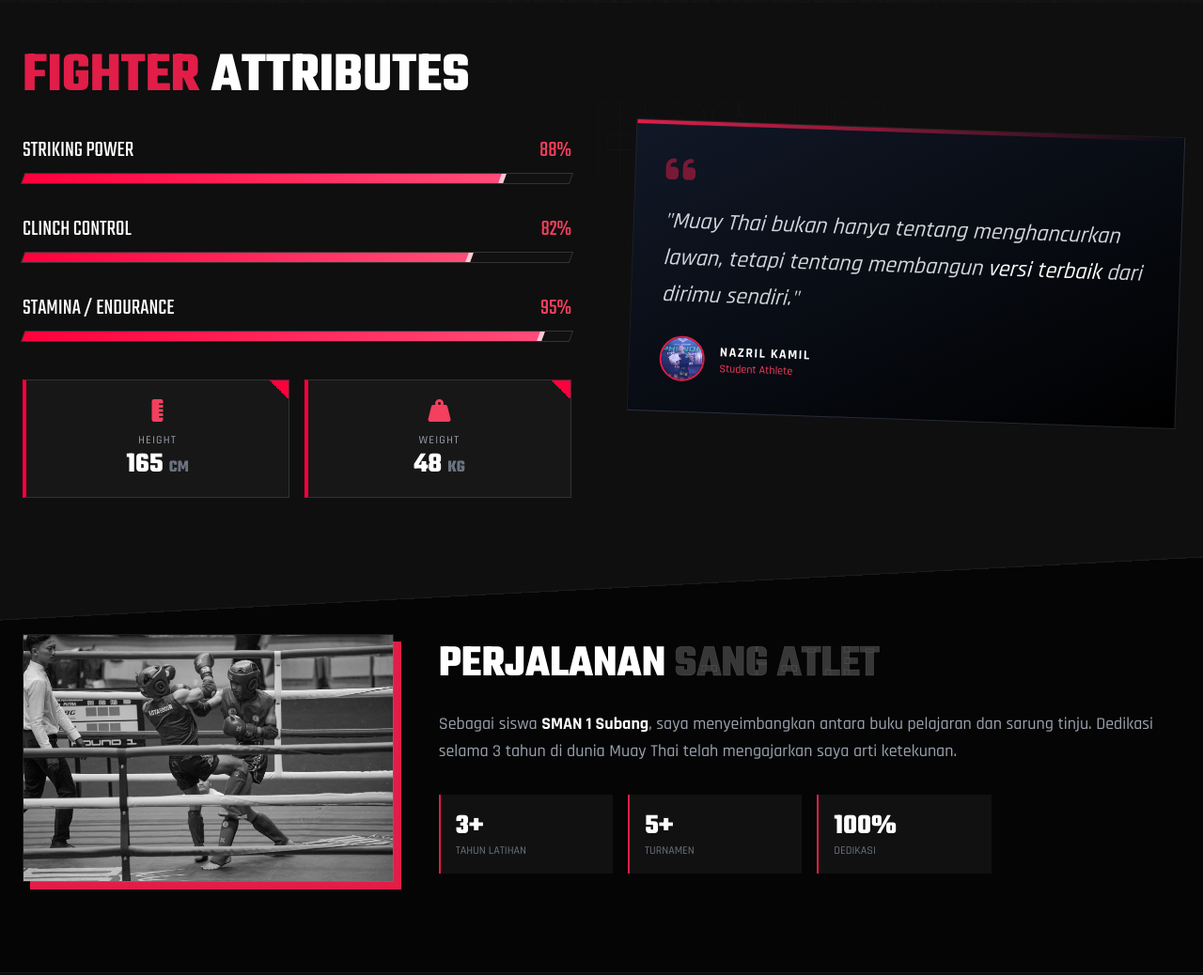
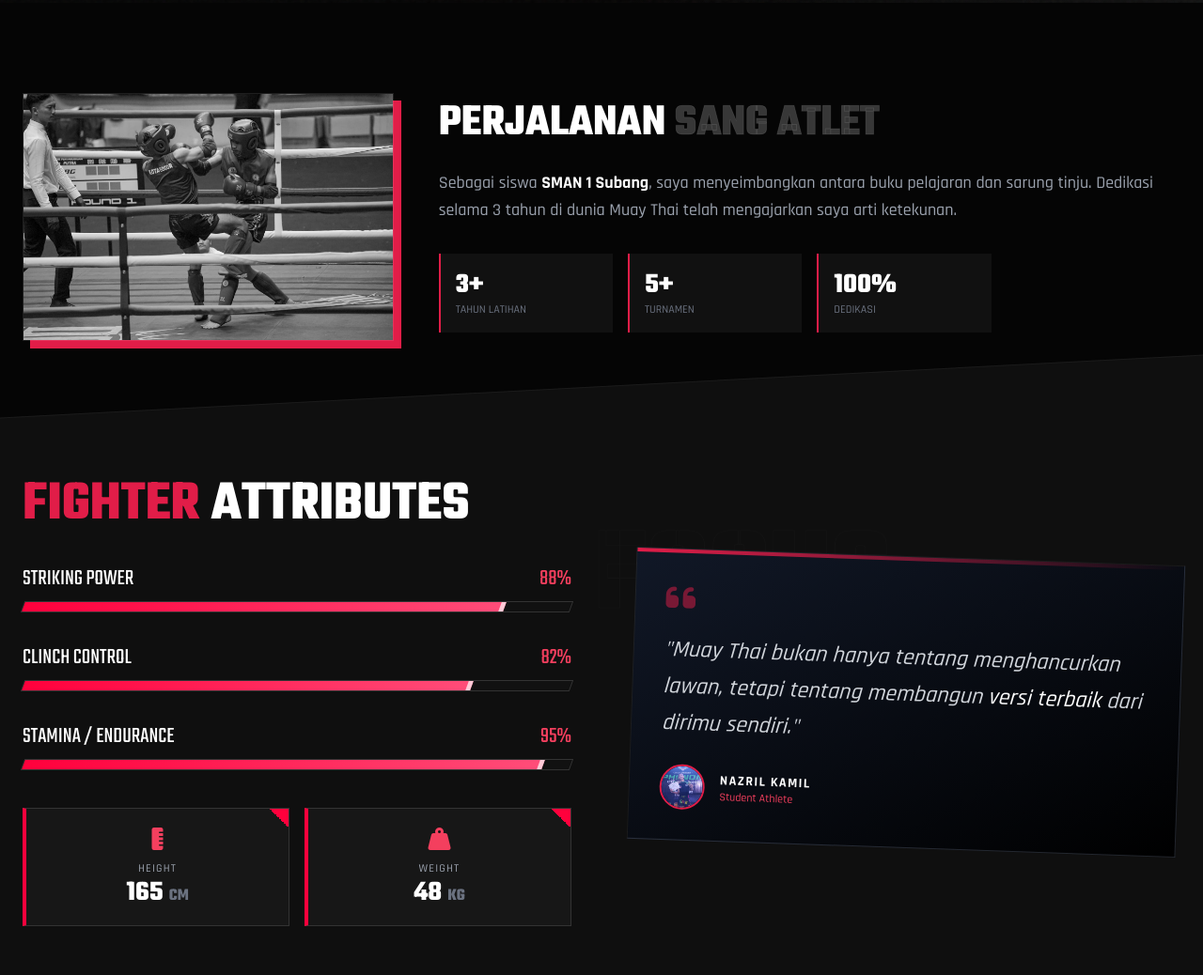
Before and after one commit to nazrilkamil-coder/portofolio, a plain HTML site: page index.html in a window 1280 px wide. Shown: the part 797-1835 px from the top of the page at 94% size. Drawn offline with nearby package versions, Linux system fonts and the light colour scheme.

Commit message:
Update index.html

```diff
--- a/index.html
+++ b/index.html
@@ -187,6 +187,7 @@
                 <li><a href="#about" class="nav-item hover:text-rose-500 transition">Tentang</a></li>
                 <li><a href="#stats" class="nav-item hover:text-rose-500 transition">Stats</a></li>
                 <li><a href="#achievements" class="nav-item hover:text-rose-500 transition">Prestasi</a></li>
+                <li><a href="#gallery" class="nav-item hover:text-rose-500 transition">Galeri</a></li>
                 <li><a href="#contact" class="nav-item hover:text-rose-500 transition">Kontak</a></li>
             </ul>
             <!-- Mobile Menu Button (Placeholder) -->
@@ -194,7 +195,7 @@
         </nav>
     </header>
 
-    <!-- HERO SECTION -->
+    <!-- 1. HERO SECTION (Beranda) -->
     <section id="home" class="min-h-screen flex items-center pt-20 relative overflow-hidden">
         <!-- Slash Graphic -->
         <div class="absolute top-0 right-0 w-1/2 h-full bg-gradient-to-l from-[#111] to-transparent transform skew-x-[-15deg] translate-x-32 -z-10 hidden md:block"></div>
@@ -228,12 +229,48 @@
                 <div class="absolute w-[300px] h-[300px] md:w-[500px] md:h-[500px] border-2 border-rose-600/20 rounded-full animate-[spin_10s_linear_infinite]"></div>
                 <div class="absolute w-[280px] h-[280px] md:w-[480px] md:h-[480px] border border-dashed border-white/10 rounded-full animate-[spin_15s_linear_infinite_reverse]"></div>
 
-                <img src="https://github.com/nazrilkamil-coder/portofolio/blob/main/WhatsApp%20Image%202026-02-06%20at%2000.00.48.jpeg" alt="Nazril Kamil Fighter" class="relative z-10 w-full max-w-md object-cover rounded-2xl shard-image shadow-2xl drop-shadow-[0_20px_50px_rgba(225,29,72,0.3)]">
+                <!-- Fixed Image Link (changed from blob to raw) -->
+                <img src="https://raw.githubusercontent.com/nazrilkamil-coder/portofolio/main/WhatsApp%20Image%202026-02-06%20at%2000.00.48.jpeg" alt="Nazril Kamil Fighter" class="relative z-10 w-full max-w-md object-cover rounded-2xl shard-image shadow-2xl drop-shadow-[0_20px_50px_rgba(225,29,72,0.3)]">
             </div>
         </div>
     </section>
 
-    <!-- STATS (HUD Style) -->
+    <!-- 2. ABOUT SECTION (Tentang Saya) -->
+    <!-- Dipindahkan ke urutan ke-2 agar sesuai flow LKPD -->
+    <section id="about" class="py-24 relative">
+        <div class="container mx-auto px-6">
+            <div class="flex flex-col md:flex-row items-center gap-12">
+                <div class="md:w-1/3">
+                    <div class="relative group">
+                        <div class="absolute inset-0 bg-rose-600 transform translate-x-2 translate-y-2 transition group-hover:translate-x-0 group-hover:translate-y-0"></div>
+                        <img src="https://raw.githubusercontent.com/nazrilkamil-coder/portofolio/main/WhatsApp%20Image%202026-02-05%20at%2011.28.39.jpeg" class="relative z-10 w-full grayscale group-hover:grayscale-0 transition duration-500 border border-white/10">
+                    </div>
+                </div>
+                <div class="md:w-2/3">
+                    <h2 class="text-5xl font-bold mb-6 heading-font">PERJALANAN <span class="outline-text text-white/20">SANG ATLET</span></h2>
+                    <p class="text-lg text-gray-400 mb-6 leading-relaxed">
+                        Sebagai siswa <strong class="text-white">SMAN 1 Subang</strong>, saya menyeimbangkan antara buku pelajaran dan sarung tinju. Dedikasi selama 3 tahun di dunia Muay Thai telah mengajarkan saya arti ketekunan.
+                    </p>
+                    <div class="grid grid-cols-2 md:grid-cols-4 gap-4 mt-8">
+                        <div class="p-4 bg-white/5 border-l-2 border-rose-600">
+                            <div class="text-3xl font-bold heading-font text-white">3+</div>
+                            <div class="text-xs text-gray-500 uppercase">Tahun Latihan</div>
+                        </div>
+                        <div class="p-4 bg-white/5 border-l-2 border-rose-600">
+                            <div class="text-3xl font-bold heading-font text-white">5+</div>
+                            <div class="text-xs text-gray-500 uppercase">Turnamen</div>
+                        </div>
+                            <div class="p-4 bg-white/5 border-l-2 border-rose-600">
+                            <div class="text-3xl font-bold heading-font text-white">100%</div>
+                            <div class="text-xs text-gray-500 uppercase">Dedikasi</div>
+                        </div>
+                    </div>
+                </div>
+            </div>
+        </div>
+    </section>
+
+    <!-- 3. STATS (Keahlian) -->
     <section id="stats" class="skew-section bg-[#0f0f0f] relative z-20 border-t border-white/5 border-b border-white/5">
         <div class="skew-content container mx-auto px-6">
             <div class="grid md:grid-cols-2 gap-16 items-center">
@@ -315,41 +352,7 @@
         </div>
     </section>
 
-    <!-- ABOUT SECTION (Non-skewed) -->
-    <section id="about" class="py-24 relative">
-        <div class="container mx-auto px-6">
-            <div class="flex flex-col md:flex-row items-center gap-12">
-                <div class="md:w-1/3">
-                    <div class="relative group">
-                        <div class="absolute inset-0 bg-rose-600 transform translate-x-2 translate-y-2 transition group-hover:translate-x-0 group-hover:translate-y-0"></div>
-                        <img src="https://raw.githubusercontent.com/nazrilkamil-coder/portofolio/main/WhatsApp%20Image%202026-02-05%20at%2011.28.39.jpeg" class="relative z-10 w-full grayscale group-hover:grayscale-0 transition duration-500 border border-white/10">
-                    </div>
-                </div>
-                <div class="md:w-2/3">
-                    <h2 class="text-5xl font-bold mb-6 heading-font">PERJALANAN <span class="outline-text text-white/20">SANG ATLET</span></h2>
-                    <p class="text-lg text-gray-400 mb-6 leading-relaxed">
-                        Sebagai siswa <strong class="text-white">SMAN 1 Subang</strong>, saya menyeimbangkan antara buku pelajaran dan sarung tinju. Dedikasi selama 3 tahun di dunia Muay Thai telah mengajarkan saya arti ketekunan.
-                    </p>
-                    <div class="grid grid-cols-2 md:grid-cols-4 gap-4 mt-8">
-                        <div class="p-4 bg-white/5 border-l-2 border-rose-600">
-                            <div class="text-3xl font-bold heading-font text-white">3+</div>
-                            <div class="text-xs text-gray-500 uppercase">Tahun Latihan</div>
-                        </div>
-                        <div class="p-4 bg-white/5 border-l-2 border-rose-600">
-                            <div class="text-3xl font-bold heading-font text-white">5+</div>
-                            <div class="text-xs text-gray-500 uppercase">Turnamen</div>
-                        </div>
-                         <div class="p-4 bg-white/5 border-l-2 border-rose-600">
-                            <div class="text-3xl font-bold heading-font text-white">100%</div>
-                            <div class="text-xs text-gray-500 uppercase">Dedikasi</div>
-                        </div>
-                    </div>
-                </div>
-            </div>
-        </div>
-    </section>
-
-    <!-- PRESTASI / BATTLE LOG -->
+    <!-- 4. PRESTASI / BATTLE LOG -->
     <section id="achievements" class="py-24 bg-[#0a0a0a] border-t border-white/5">
         <div class="container mx-auto px-6">
             <div class="text-center mb-16" data-aos="fade-up">
@@ -411,7 +414,7 @@
         </div>
     </section>
 
-    <!-- GALLERY (Grid) -->
+    <!-- 5. GALLERY (Grid) -->
     <section id="gallery" class="py-24 relative overflow-hidden">
         <div class="absolute top-0 right-0 w-full h-full bg-[url('https://www.transparenttextures.com/patterns/carbon-fibre.png')] opacity-10 -z-10"></div>
         <div class="container mx-auto px-6">
@@ -431,13 +434,14 @@
                 </div>
                 <div class="overflow-hidden relative group h-80 border border-white/10 mt-12" data-aos="flip-left" data-aos-delay="300">
                     <div class="absolute inset-0 bg-rose-600/20 opacity-0 group-hover:opacity-100 transition z-10 mix-blend-overlay"></div>
-                    <img src="https://raw.githubusercontent.com/nazrilkamil-coder/portofolio/main/WhatsApp%20Image%202026-02-05%20at%2011.30.48.jpeg" class="w-full h-full object-cover transform group-hover:scale-110 transition duration-700">
+                    <!-- Fixed Image Link -->
+                    <img src="https://raw.githubusercontent.com/nazrilkamil-coder/portofolio/main/WhatsApp%20Image%202026-02-06%20at%2000.00.48.jpeg" class="w-full h-full object-cover transform group-hover:scale-110 transition duration-700">
                 </div>
             </div>
         </div>
     </section>
 
-    <!-- CONTACT (CTA) -->
+    <!-- 6. CONTACT (CTA) -->
     <section id="contact" class="py-32 bg-gradient-to-t from-rose-900/20 to-black relative">
         <div class="container mx-auto px-6 text-center">
             <h2 class="text-6xl md:text-8xl font-bold heading-font mb-8" data-aos="zoom-in">SIAP <span class="text-transparent bg-clip-text bg-gradient-to-b from-white to-gray-500">BERTARUNG?</span></h2>
@@ -460,7 +464,7 @@
         </div>
     </section>
 
-    <!-- FOOTER -->
+    <!-- 7. FOOTER -->
     <footer class="bg-black py-8 border-t border-white/10">
         <div class="container mx-auto px-6 flex flex-col md:flex-row justify-between items-center">
             <div class="text-2xl font-bold heading-font text-white mb-4 md:mb-0">
```
